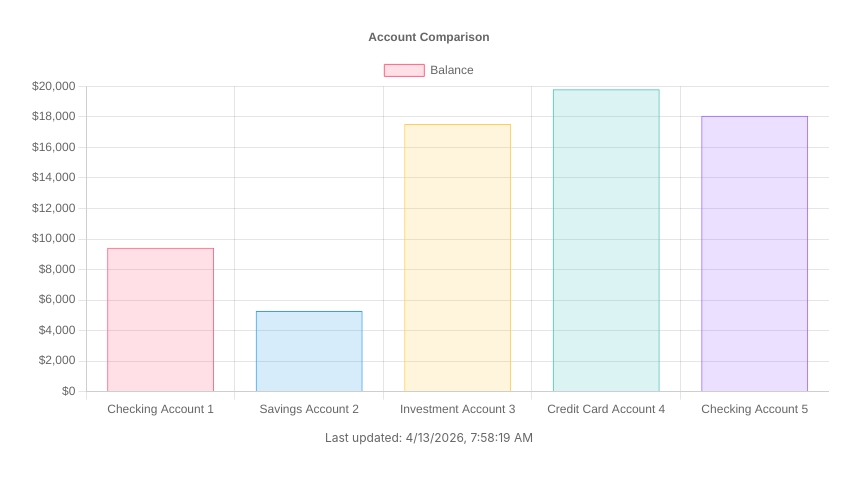
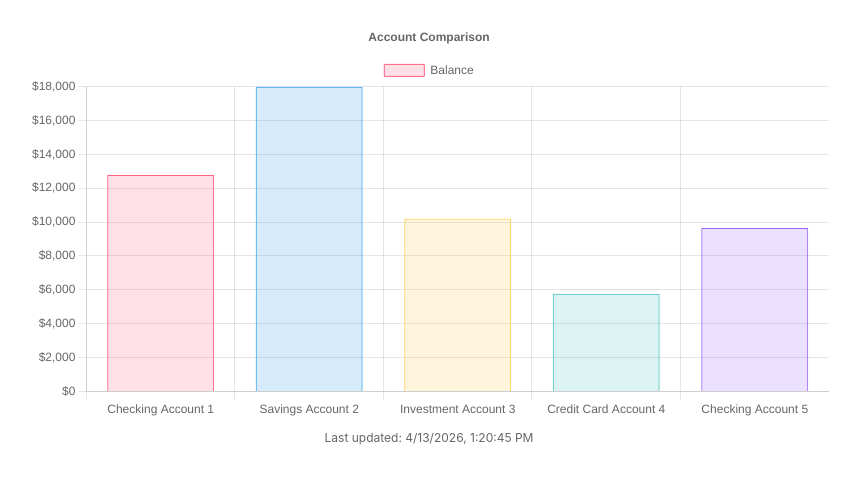
Before and after one commit to leakingMemo/notion-dashboard, a plain HTML site: page charts/accounts.html in a window 1280 px wide. Shown: the whole page, without its empty margins (211-1071 px from the left). Drawn offline with nearby package versions, Linux system fonts and the light colour scheme.

Commit message:
deploy: 4c4bf658cc92440bb72928c41904504d4f3e92f8

```diff
--- a/charts/accounts.html
+++ b/charts/accounts.html
@@ -31,7 +31,7 @@
         <canvas id="chart"></canvas>
     </div>
     <div class="last-updated">
-        Last updated: 4/13/2026, 7:58:19 AM
+        Last updated: 4/13/2026, 1:20:45 PM
     </div>
 
     <script>
@@ -50,11 +50,11 @@
     {
       "label": "Balance",
       "data": [
-        9430,
-        5288,
-        17533,
-        19814,
-        18076
+        12770,
+        17986,
+        10206,
+        5776,
+        9646
       ],
       "backgroundColor": [
         "rgba(255, 99, 132, 0.2)",
```
Also changed, not shown: charts/balance.html (+6 -6 lines), charts/portfolio.html (+5 -5 lines), index.html (+1 -1 lines).
